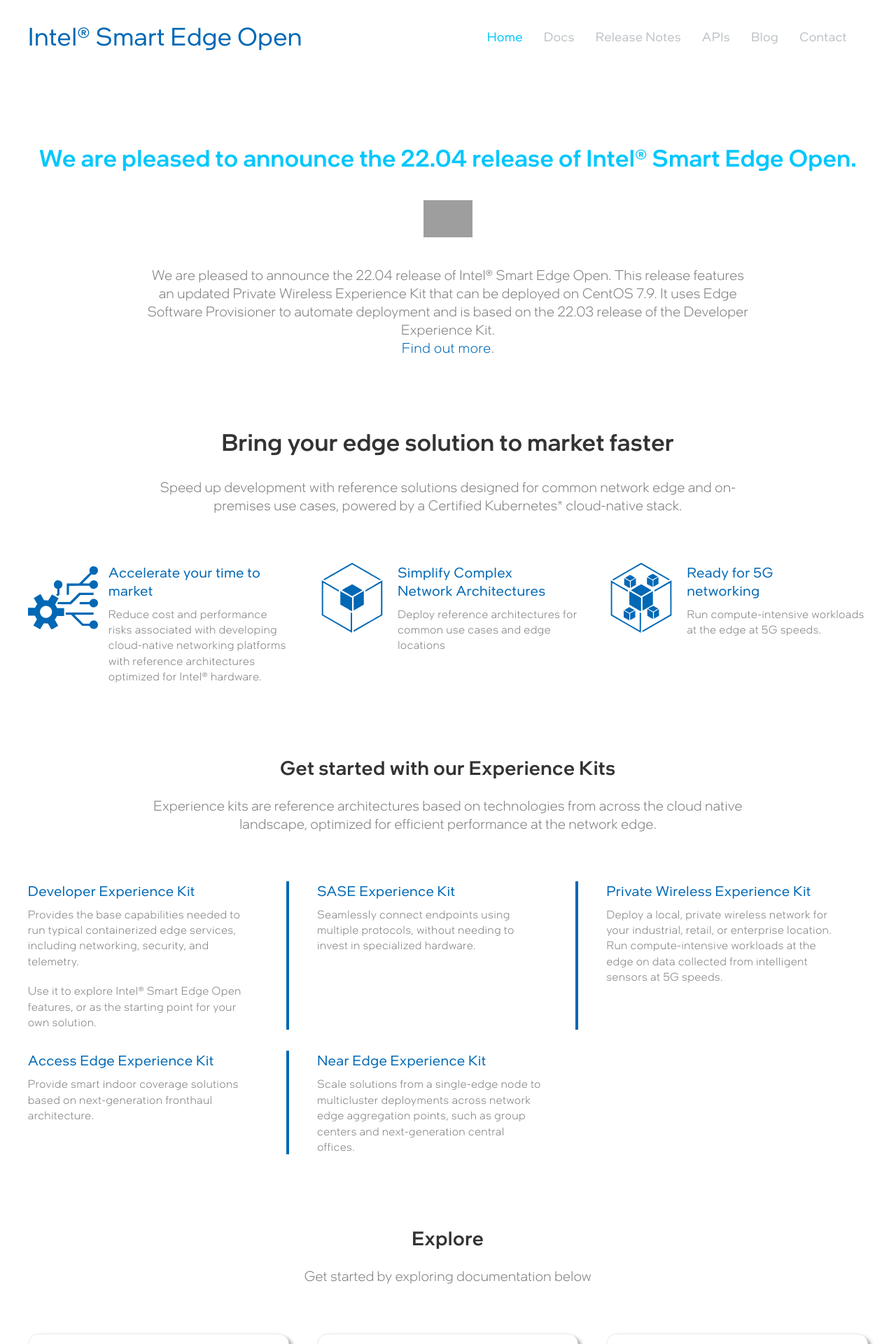
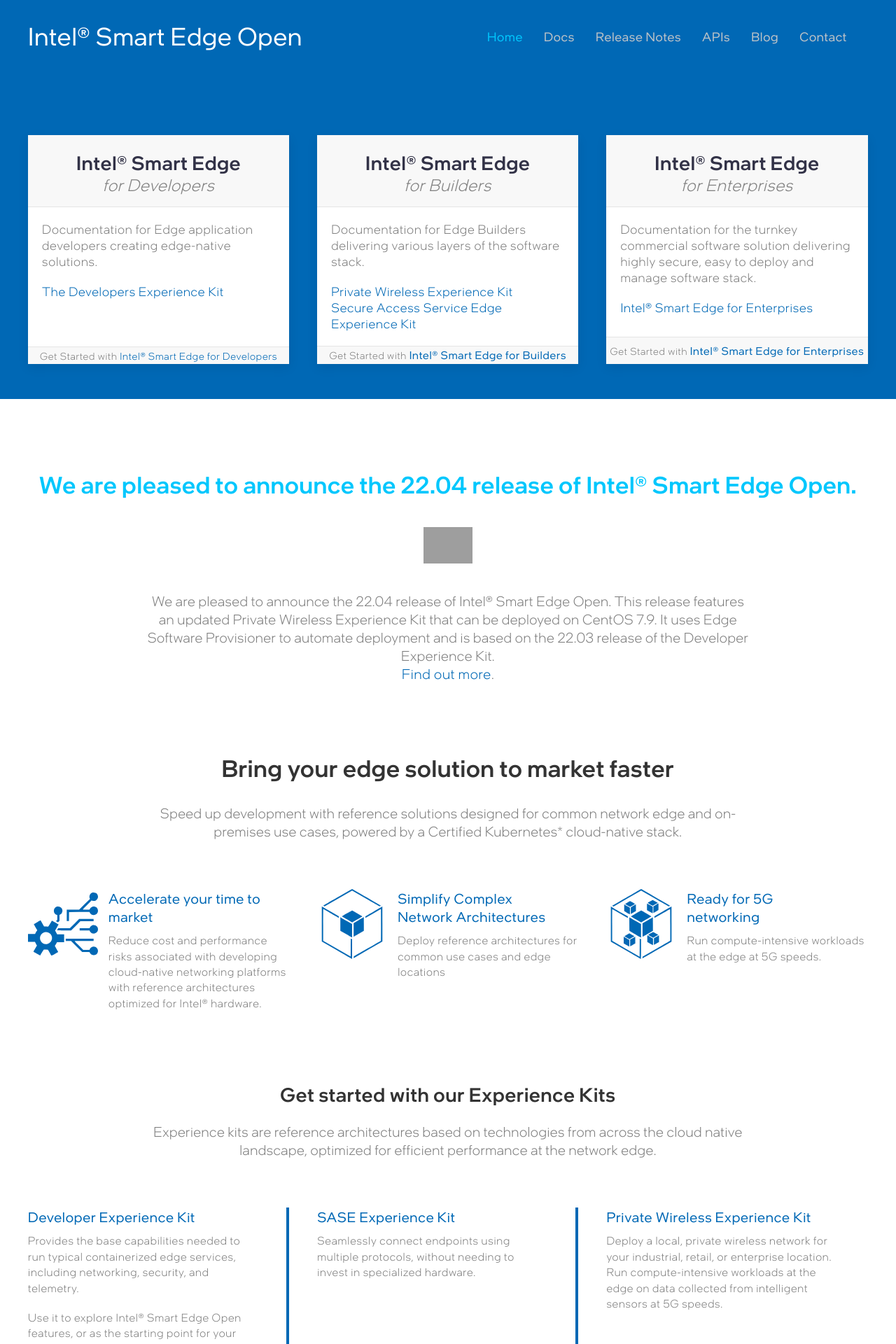
Before and after one commit to intelsmartedgeons/intelsmartedgeons.github.io, a Jekyll site: the page built from index.md, in a window 1280 px wide. Shown: the top 1920 px of the page at 70% size. Built offline with Jekyll 4.4.1, drawn with Linux system fonts in a browser that asks for light colours; some web fonts are replaced; grey boxes are pictures that could not be loaded.

Commit message:
Page Added Section at top

```diff
--- /dev/null
+++ b/_includes/boxesTop.html
@@ -0,0 +1,81 @@
+{% if include.columns %}
+    {% assign columns = include.columns %}
+    {% if columns == '1' %}
+        {% assign container = ' uk-container-xsmall' %}
+    {% elsif columns == '2' %}
+        {% assign container = ' uk-container-small' %}
+    {% else %}
+        {% assign container = '' %}
+    {% endif %}
+{% else %}
+    {% assign columns = 3 %}
+    {% assign container = '' %}
+{% endif %}
+
+
+<div class="uk-section topHeadBox">
+    <div class="uk-container{{container}}">
+       <div class="uk-child-width-1-{{ columns }}@m uk-grid-match uk-text-center uk-margin-medium-top" data-uk-grid>
+            <div class="boxHeadBox">
+                <div class="uk-card uk-card-default uk-card-mx">
+                    <div class="uk-card-header">
+                        <div class="uk-grid-small uk-flex-middle" uk-grid>
+                          <div class="uk-width-expand">
+                                <h2 class="uk-card-title  uk-margin-remove-bottom">Intel® Smart Edge <span>for Developers</span></h2>
+
+                            </div>
+                        </div>
+                    </div>
+                    <div class="uk-card-body uk-text-left uk-padding">
+                        <p>Documentation for Edge application developers creating edge-native solutions.</p>
+                        <p><a href="void">The Developers Experience Kit</a></p>
+                    </div>
+                    <div class="uk-card-footer mx-section-footer uk-padding-remove">
+                        <small> Get Started with <a href="#" class=" uk-button-text">Intel® Smart Edge for Developers</a></small>
+                    </div>
+                </div>
+            </div>
+            <div class="boxHeadBox">
+                <div class="uk-card uk-card-default uk-card-mx">
+                    <div class="uk-card-header">
+                        <div class="uk-grid-small uk-flex-middle" uk-grid>
+                            <div class="uk-width-expand">
+                                <h2 class="uk-card-title uk-margin-remove-bottom">Intel® Smart Edge <span>for Builders</span></h2>
+
+                            </div>
+                        </div>
+                    </div>
+                    <div class="uk-card-body uk-text-left uk-padding">
+                        <p>Documentation for Edge Builders delivering various layers of the software stack.</p>
+                        <p><a href="void">Private Wireless Experience Kit</a> <br>
+                           <a href="void">Secure Access Service Edge Experience Kit</a>
+                        </p>
+                    </div>
+                    <div class="uk-card-footer mx-section-footer uk-padding-remove">
+                        <small>Get Started with <a href="#" class="uk-button uk-button-text">Intel® Smart Edge for Builders</a></small>
+                    </div>
+                </div>
+            </div>
+            <div class="boxHeadBox">
+                <div class="uk-card uk-card-default uk-card-mx">
+                    <div class="uk-card-header">
+                        <div class="uk-grid-small uk-flex-middle" uk-grid>
+                            <div class="uk-width-expand">
+                                <h2 class="uk-card-title uk-margin-remove-bottom">Intel® Smart Edge <span>for Enterprises</span></h2>
+
+                            </div>
+                        </div>
+                    </div>
+                    <div class="uk-card-body uk-text-left uk-padding">
+                        <p>Documentation for the turnkey commercial software solution delivering highly secure, easy to deploy and manage software stack.</p>
+                        <p><a href="void">Intel® Smart Edge for Enterprises</a></p>
+                    </div>
+                    <div class="uk-card-footer mx-section-footer uk-padding-remove">
+                    <small>Get Started with <a href="#" class="uk-button ">Intel® Smart Edge for Enterprises</a></small>
+                    </div>
+                </div>
+            </div>
+        </div>
+
+    </div>
+</div>
--- a/assets/scss/_header.scss
+++ b/assets/scss/_header.scss
@@ -5,7 +5,7 @@
     .uk-navbar-left{
         width:100%;
         .uk-logo{
-            color: $blue;
+            color: #fff;
             font-weight: inherit;
             font: 36px/47px 'Intel One Display Regular';
             letter-spacing: 1px;
--- /dev/null
+++ b/assets/scss/_heroBox.scss
@@ -0,0 +1,72 @@
+.uk-navbar-container:not(.uk-navbar-transparent){
+background-color: $bgcolor;
+}
+
+.uk-section{
+    &.topHeadBox{
+        padding-bottom: 50px;
+        padding-top: 50px;
+    }
+}
+.topHeadBox {
+    padding-bottom: 60px;
+    background-color: $bgcolor;
+
+        small {
+            line-height: 24px;
+        }
+        .uk-card-mx {
+            display: flex;
+            flex-direction: column;
+            justify-content: space-between;
+            background-color: #fff;
+
+            .uk-card-header{
+                background-color: #f8f8f8;
+                padding: 20px;
+
+                    .uk-card-title {
+
+                        span{
+                            color: #818181;
+                            font-size: 24px;
+                            font-style: italic;
+                            display: block;
+                        }
+                    }
+            }
+
+            .uk-padding {
+                padding: 20px;
+            }
+
+            }
+
+            .uk-card-footer{
+                margin-top: auto;
+                background-color: #f8f8f8;
+            }
+        }
+.mx-section-footer{
+    background-color:#f8f8f8;
+
+
+    .lead, h2{
+        color: #fff;
+    }
+    a{color: #0068b5;     display: contents;}
+
+}
+.uk-section-footer{
+    background-color:#0068b5;
+
+    .lead, h2{
+        color: #fff;
+        }
+    a{
+        color: #0068b5; background-color: #f8f8f8;}
+
+}
+.boxHeadExplore{
+    margin-bottom: 60px;
+}
--- a/assets/scss/_variables.scss
+++ b/assets/scss/_variables.scss
@@ -1,7 +1,7 @@
 $menuColor:#808080;
 $black:#333333;
 $blue: #0068B5;
-
+$bgcolor: #0068b5;
 $infoColor: #00c7fd;
 $dangerColor:#ff848a;
 $successColor:#b1d272;
--- a/assets/scss/custom.scss
+++ b/assets/scss/custom.scss
@@ -3,14 +3,12 @@
 @import "fonts";
 @import "typography";
 @import "header";
-
 @import "boxHead";
+@import "heroBox";
 @import "contact";
 @import "forms";
 @import "releaseNotes";
 @import "blog";
 @import "api";
-
 @import "sidebar";
-
 @import "thanks";
--- a/gulpfile.js
+++ b/gulpfile.js
@@ -19,7 +19,7 @@
 
 gulp.task('watch', () => {
     return gulp.watch('assets/scss/**/*.scss', (done) => {
-        gulp.series(['clean', 'styles'])(done);
+        gulp.series('styles')(done);
     })
 })
 
--- a/index.md
+++ b/index.md
@@ -5,6 +5,7 @@
 hero:
     search: false
 ---
+{% include boxesTop.html columns="3" title="" subtitle="" %}
 
 {% include boxesHead.html columns="3" title="" subtitle="" %}
 
```
Also changed, not shown: assets/css/custom.css, assets/scss/_main.scss (line endings or trailing spaces).
